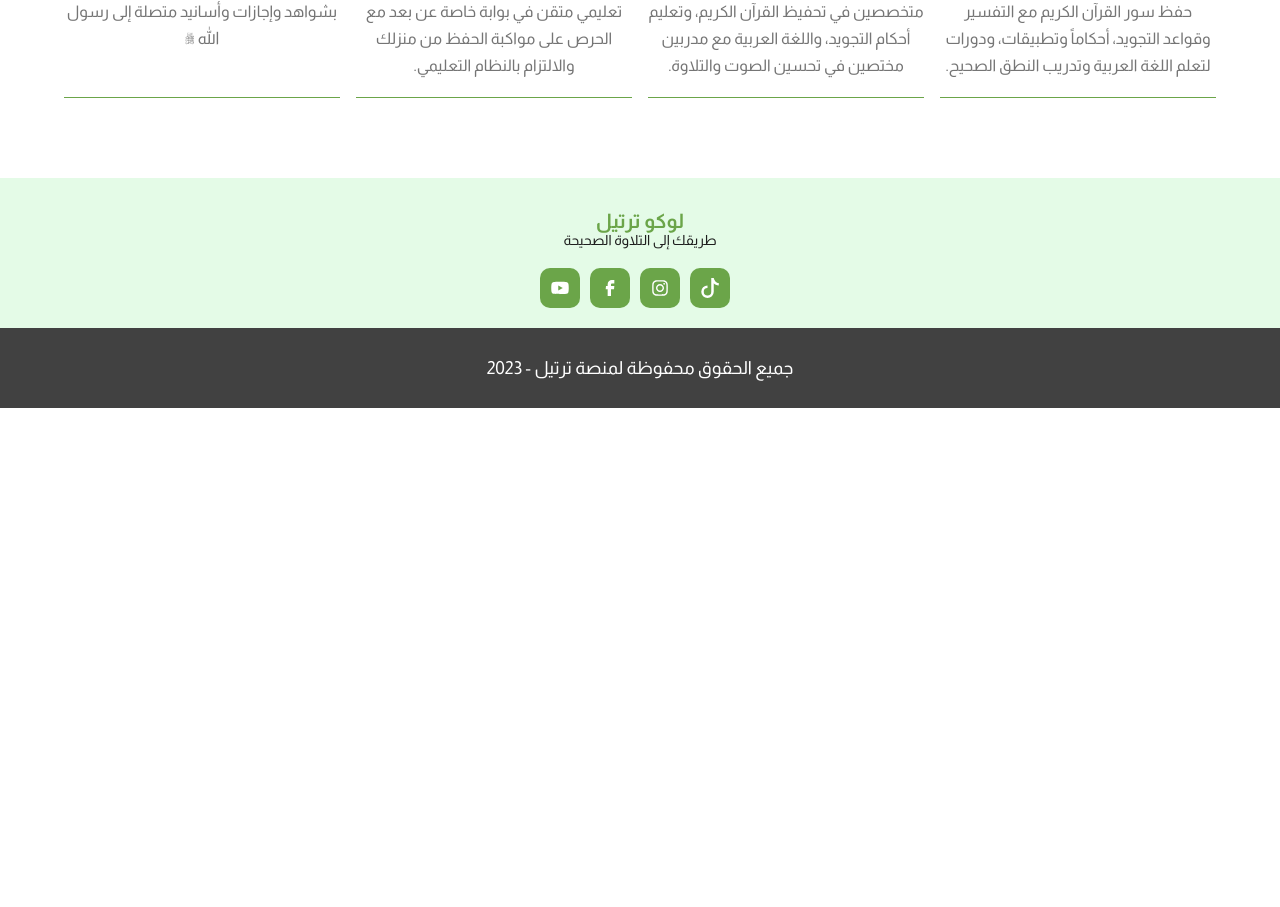
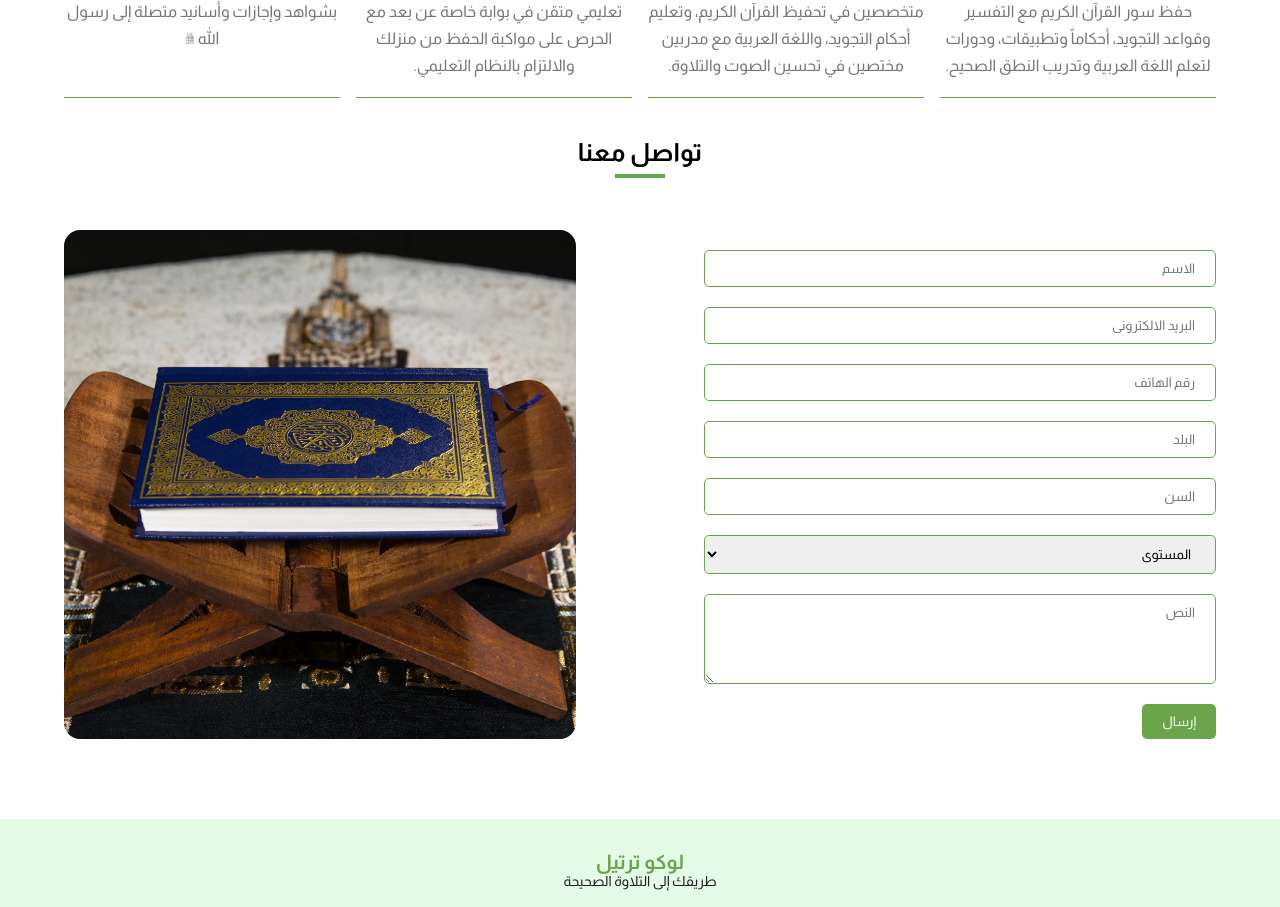
Before and after one commit to Adil-Akothiat/tartile, a React (Create React App) app: page / in a window 1280 px wide. Shown: the part 1680-2587 px from the top of the page. Before the commit the page ends 2088 px from the top, so only its background shows below. Built offline with nearby package versions, Linux system fonts and the light colour scheme.

Commit message:
add contact us section

```diff
--- a/src/App.js
+++ b/src/App.js
@@ -5,6 +5,7 @@ import Video from "./components/video/video";
 import Features from "./components/features/features";import AOS from 'aos';
 import 'aos/dist/aos.css';
 import Footer from "./components/footer/footer";
+import Contact from "./components/contact/contact";
 
 const Header = lazy(() => import("./components/header/header"));
 const Hadit =  lazy(()=> import("./components/hadit/hadit"));
@@ -26,6 +27,7 @@ const App = () => {
         <Video />
       </div>
       <Features />
+      <Contact />
       <Footer />
     </Suspense>
   );
--- a/src/components/contact/contact.css
+++ b/src/components/contact/contact.css
@@ -0,0 +1,69 @@
+.contact {
+    margin: 2.5em auto;
+}
+.contact img {
+    width: 100%;
+    border-radius: 1em;
+}
+.contact .contact-content {
+    display: grid;
+    grid-template-columns: 100%;
+    row-gap: 1em;
+}
+@media screen and (min-width: 700px) {
+    .contact .contact-content {
+        grid-template-columns: repeat(2, 1fr);
+        column-gap: 1em;
+        row-gap: 0;
+        margin-top: 4em;
+    }
+    .contact .contact-content >div:first-child {
+        order: 2;
+    }
+    .contact .contact-content >div img {
+        height: 100%;
+        object-fit: cover;
+    }
+}
+@media screen and (min-width: 1000px) {
+    .contact .contact-content {
+        column-gap: 2.8em;
+    }
+}
+@media screen and (min-width: 1200px) {
+    .contact .contact-content {
+        column-gap: 8em;
+    }
+}
+.contact form input,
+.contact form textarea,
+.contact form select {
+    font-family: "Almarai", sans-serif;
+    display: block;
+    width: 100%;
+    margin: 20px 0;
+    padding: 10px 20px;
+    border: 1px solid var(--main-clr);
+    border-radius: 5px;
+}
+
+.contact form button[type="submit"] {
+    font-family: "Almarai", sans-serif;
+    background-color: var(--main-clr);
+    color: var(--white-clr);
+    padding: 10px 20px;
+    border: none;
+    border-radius: 5px;
+}
+.contact form button[type="submit"]:hover {
+    background-color: var(--dark-main-clr);
+}
+.contact form #default:select {
+    color: rgb(118, 118, 118);
+}
+.contact form textarea {
+    min-width: 100%;
+    max-width: 100%;
+    min-height: 90px;
+    max-height: 90px;
+}
--- a/src/components/contact/contact.js
+++ b/src/components/contact/contact.js
@@ -0,0 +1,32 @@
+import React from "react";
+import "./contact.css";
+import Form from "../features/form";
+
+const Contact = ()=> {
+    return (
+        <div className="contact main-width">
+            <div
+                data-aos="fade-up"
+                data-aos-delay="50"
+                data-aos-duration="1000"
+            >
+                <h2>تواصل معنا</h2>
+            </div>
+            <div
+                className="contact-content"
+                data-aos="fade-up"
+                data-aos-delay="50"
+                data-aos-duration="1000"
+            >
+                <div>
+                    <img src={require("../../assets/contact/quran.webp")} alt="tartile quran"/>
+                </div>
+                <div>
+                    <Form />
+                </div>
+            </div>
+        </div>
+    );
+}
+
+export default Contact;
--- /dev/null
+++ b/src/components/features/form.js
@@ -0,0 +1,56 @@
+import React from "react";
+
+const Form = ()=> {
+    return (
+        <form>
+            <input
+                type="text"
+                name="name"
+                id="name"
+                placeholder="الاسم"
+                required
+            />
+            <input
+                type="email"
+                name="mail"
+                id="mail"
+                placeholder="البريد الالكتروني"
+                required
+            />
+            <input
+                type="number"
+                name="name"
+                id="name"
+                placeholder="رقم الهاتف"
+                required
+            />
+            <input
+                type="text"
+                name="name"
+                id="name"
+                placeholder="البلد"
+                required
+            />
+            <input
+                type="number"
+                name="name"
+                id="name"
+                placeholder="السن"
+                maxLength="2"
+                required
+            />
+            <select className="select">
+                <option id="default" value="">المستوى</option>
+                <option value="مبتدئ">مبتدئ</option>
+                <option value="متوسط">متوسط</option>
+            </select>
+            <textarea
+                placeholder="النص"
+                maxLength="250"
+            />
+            <button type="submit">إرسال</button>
+        </form>
+    );
+}
+
+export default Form;
--- a/src/components/welcom/welcom.css
+++ b/src/components/welcom/welcom.css
@@ -2,12 +2,14 @@
     margin: 3em auto;
     color: var(--light-bl);
 }
-.welcom-tartile h2 {
+.welcom-tartile h2,
+.contact h2 {
     position: relative;
     width: fit-content;
     margin: 10px auto 35px auto;
 }
-.welcom-tartile h2::after {
+.welcom-tartile h2::after,
+.contact h2::after {
     content:"";
     position: absolute;
     left: 50%;
@@ -18,7 +20,8 @@
     background-color: var(--main-clr);
     transition: width .5s linear;
 }
-.welcom-tartile h2:hover::after {
+.welcom-tartile h2:hover::after,
+.contact h2:hover::after {
     width: 100%;
 }
 .welcom-tartile p {
@@ -28,7 +31,8 @@
     text-align: center;
 }
 @media screen and (min-width: 750px) {
-    .welcom-tartile h2 {
+    .welcom-tartile h2,
+    .contact h2 {
         font-size: 25px;
     }
     .welcom-tartile p {
--- a/src/styles/styles.css
+++ b/src/styles/styles.css
@@ -5,6 +5,7 @@
     -webkit-box-sizing: border-box;
     -moz-box-sizing: border-box;
     box-sizing: border-box;
+    outline-color: #bbf19c;
 }
 :root {
     --main-clr: #6BA549;
@@ -41,6 +42,11 @@ body::-webkit-scrollbar-thumb {
         width: 90%;
     }
 }
+@media screen and (min-width: 1400px) {
+    .main-width {
+        width: 1300px;
+    }
+}
 .my-grid {
     display: grid;
     grid-template-columns: 100%;
```
Also changed, not shown: src/assets/contact/quran.webp (added).
